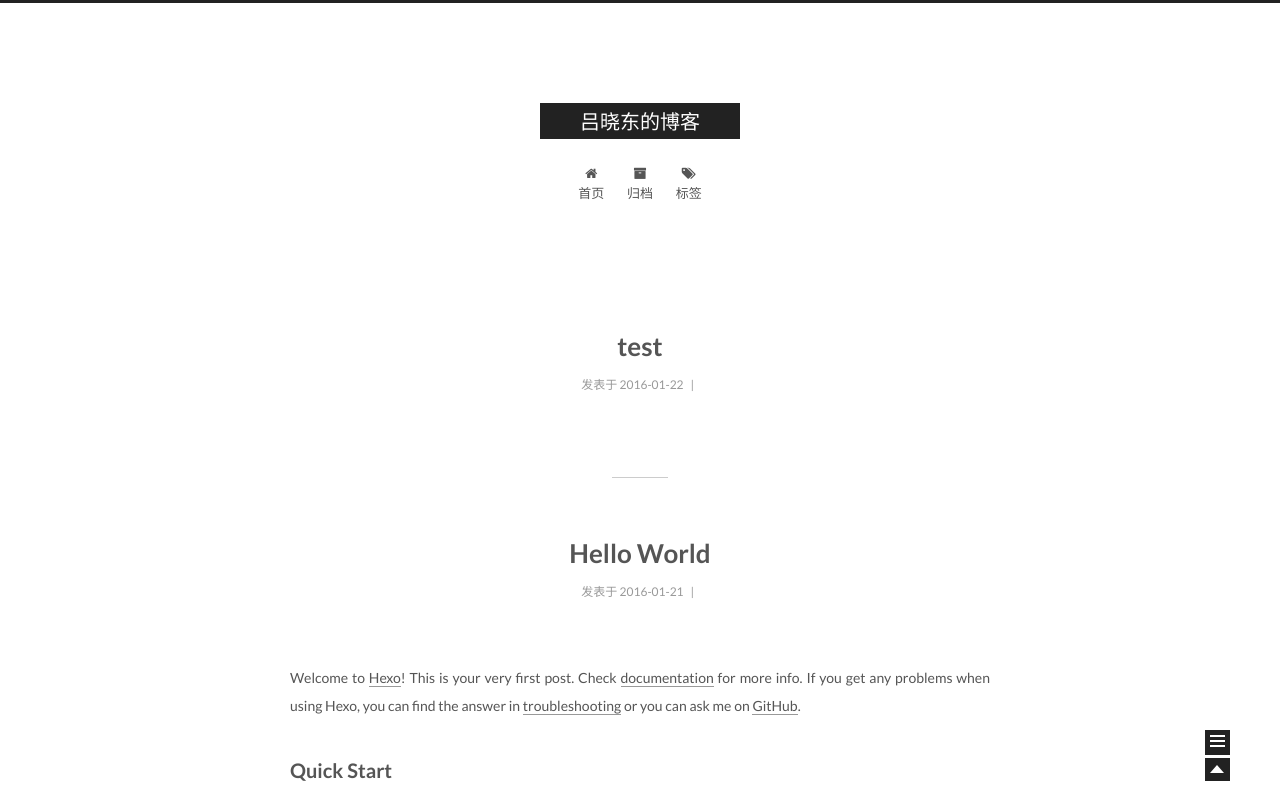
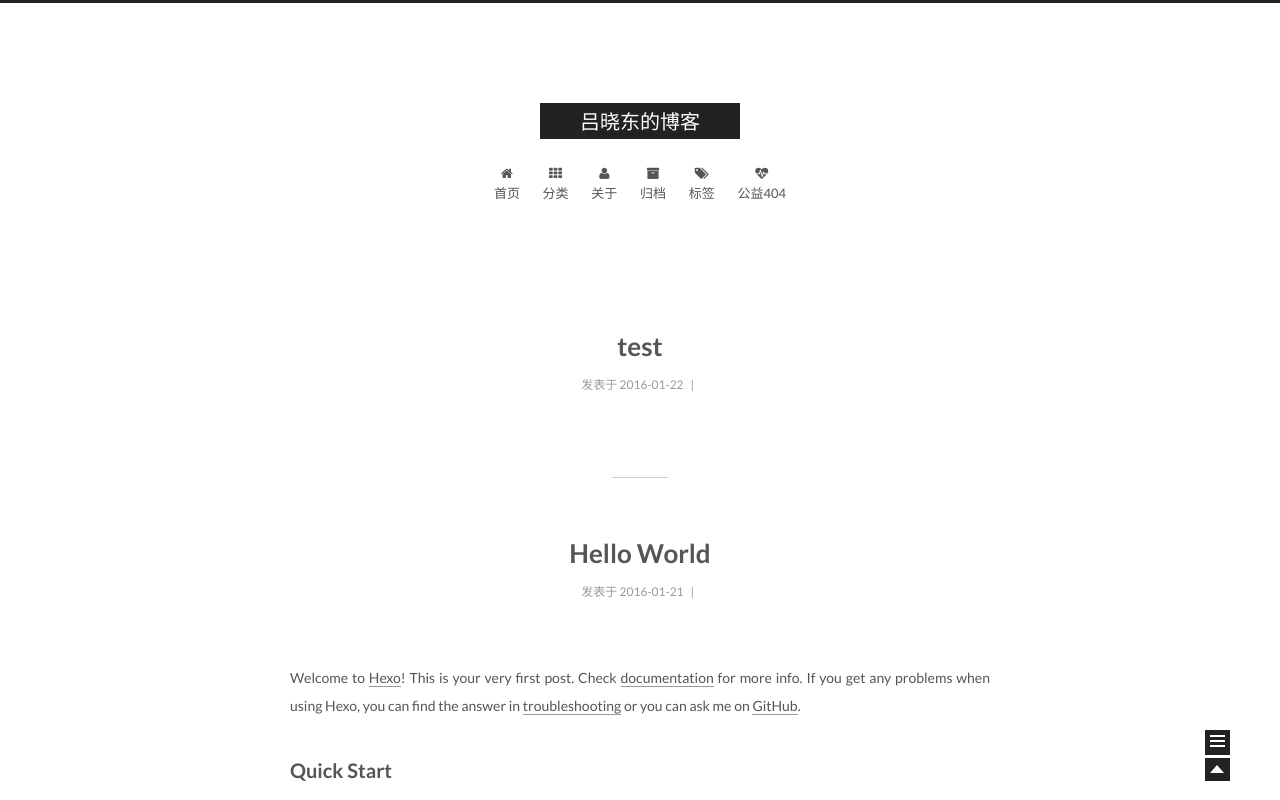
Before and after one commit to jtwmy/jtwmy.github.io, a plain HTML site: page index.html in a window 1280 px wide. Shown: the top 800 px of the page. Drawn offline with Linux system fonts and the light colour scheme; a script that the page names is missing.

Commit message:
Site updated: 2016-01-22 17:45:14

```diff
--- a/css/main.css
+++ b/css/main.css
@@ -1543,7 +1543,7 @@
   width: 4px;
   height: 4px;
   border-radius: 50%;
-  background: #ff0416;
+  background: #ff12ff;
 }
 .sidebar-nav {
   margin: 0 0 20px;
--- a/index.html
+++ b/index.html
@@ -146,6 +146,26 @@
         </li>
 
 
+        <li class="menu-item menu-item-categories">
+          <a href="/categories" rel="section">
+
+              <i class="menu-item-icon fa fa-th fa-fw"></i> <br />
+
+            分类
+          </a>
+        </li>
+
+
+        <li class="menu-item menu-item-about">
+          <a href="/about" rel="section">
+
+              <i class="menu-item-icon fa fa-user fa-fw"></i> <br />
+
+            关于
+          </a>
+        </li>
+
+
         <li class="menu-item menu-item-archives">
           <a href="/archives" rel="section">
 
@@ -162,6 +182,16 @@
               <i class="menu-item-icon fa fa-tags fa-fw"></i> <br />
 
             标签
+          </a>
+        </li>
+
+
+        <li class="menu-item menu-item-commonweal">
+          <a href="/404.html" rel="section">
+
+              <i class="menu-item-icon fa fa-heartbeat fa-fw"></i> <br />
+
+            公益404
           </a>
         </li>
 
@@ -428,10 +458,10 @@
           </div>
 
           <div class="site-state-item site-state-categories">
-
+            <a href="/categories">
               <span class="site-state-item-count">0</span>
               <span class="site-state-item-name">分类</span>
-
+              </a>
           </div>
 
           <div class="site-state-item site-state-tags">
```
Also changed, not shown: 2016/01/21/hello-world/index.html (+32 -2 lines), 2016/01/22/test/index.html (+32 -2 lines), archives/2016/01/index.html (+32 -2 lines), archives/2016/index.html (+32 -2 lines), archives/index.html (+32 -2 lines).
